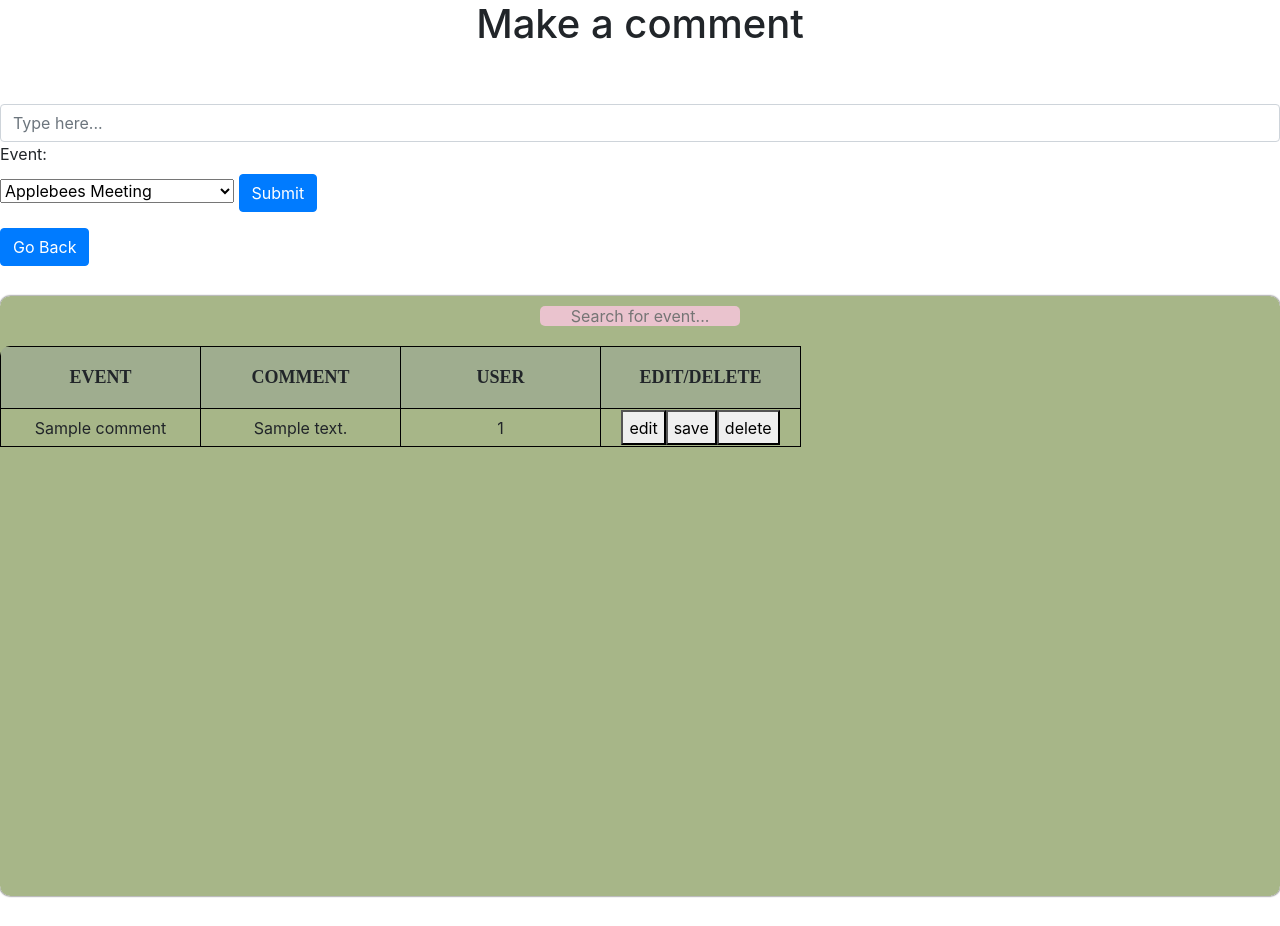
After one commit to GabLikesCoffee/DatabaseConceptsProjectMAMP, a PHP site: page /comment.php in a window 1280 px wide. The commit adds this page. Run offline with PHP 8.4, Linux system fonts and the light colour scheme; a user stored in the database is signed in; tables that the repository leaves empty hold one stand-in row (values such as "Sample post"); a stand-in replaces the project's code that opens the database connection.

Commit message:
Started Comment Page
- Added comment.php, this page has a function to add comments, with a hardcoded event drop down

- Also has a table that holds eventName, comment, userId - there is also an auto incr commentid, hoping to use this for the edit and delete functions

- On homePage, I just deleted a comment, and then added the comment section button

```diff
--- /dev/null
+++ b/comment.php
@@ -0,0 +1,317 @@
+<html>
+
+<head>
+    <link rel="stylesheet" href="https://cdn.jsdelivr.net/npm/bootstrap@4.0.0/dist/css/bootstrap.min.css"
+        integrity="sha384-Gn5384xqQ1aoWXA+058RXPxPg6fy4IWvTNh0E263XmFcJlSAwiGgFAW/dAiS6JXm" crossorigin="anonymous">
+</head>
+
+<body>
+    <center>
+        <h1>Make a comment</h1>
+    </center>
+    <br />
+    <br />
+    <form method="post" name="submit">
+
+        <input required type="text" name="message" class="form-control" placeholder="Type here..."></input>
+
+        <label>Event:</label>
+        <br />
+        <select class="form-select" name="eventName" id='eventName'>
+            <option value="Applebees Meeting">Applebees Meeting</option>
+            <option value="Chess Night">Chess Night</option>
+            <option value="Coconut Appreciation Event">Coconut Appreciation Event</option>
+            <option value="DJ Night">DJ Night</option>
+            <option value="ios Class Registration">ios Class Registration</option>
+
+
+        </select>
+        <button class="btn btn-primary" name="submit">Submit</button>
+
+    </form>
+
+    <a href="homePage.php"><button class="btn btn-primary">Go Back</button></a>
+
+    <div class="record-container" style="overflow-y:auto">
+        <div class="tables">
+            <div class="search-content">
+                <input type="text" id="myInput" class="search-bar" onkeyup='tableSearch()'
+                    placeholder="Search for event...">
+            </div>
+            <div class="content-table" id="contactsTable">
+                <table id="contacts">
+                    <thead>
+                        <tr>
+                            <th>Event</th>
+                            <th>Comment</th>
+                            <th>User</th>
+                            <th>Edit/Delete</th>
+                        </tr>
+                    </thead>
+                    <tbody id="tableInformation"></tbody>
+                </table>
+            </div>
+        </div>
+    </div>
+
+</body>
+
+</html>
+
+
+<?php
+
+    include 'connect.php';
+    session_start();
+
+    //Checks that the user is logged in. If not, redirect to the login screen.
+    if (!$_SESSION['userId']) {
+        header("Location: /DC_Project/login.php");
+    }
+
+    $userId = $_SESSION['userId'];
+
+    // $sqlEvents = "SELECT * FROM Universities UN, Users U WHERE U.userId = '$userId' AND U.university = UN.name";
+    // $result = $conn->query($sqlEvents);
+    // $numExists = $result->num_rows;
+
+    if (isset($_POST['submit']) && !empty($_POST['message'])) {
+
+        $message = $_POST['message'];
+        $eventName = $_POST['eventName'];
+
+        $sql = "INSERT INTO Comments (message, eventName, userId)
+        VALUES ('$message', '$eventName','$userId')";
+            if ($conn->query($sql) === TRUE) {
+                echo "Comment Posted!";
+            } else {
+                echo "Error: " . $sql . "<br>" . $conn->error;
+            }
+    }
+
+
+    $sqlEvents = "SELECT e.commentId, e.message, e.eventName, e.userId From Comments E";
+    $result = $conn->query($sqlEvents);
+    $numExists = $result->num_rows;
+
+    if ($numExists > 0) {
+        // output data of each row
+
+        // start of the table
+        echo "
+            <script type=\"text/javascript\">
+                let insertTable = '<table border=1>';
+            </script>
+        ";
+
+    while ($row = $result->fetch_assoc()) {
+
+        echo "
+            <script type=\"text/javascript\">
+                insertTable += '<tr>'
+
+                insertTable += '<td>$row[eventName]</td>';
+                insertTable += '<td>$row[message]</td>';
+                insertTable += '<td>$row[userId]</td>';
+                insertTable += '<td>' +
+                    \"<button type='button' style='height:35px;width:35px id='edit-btn' onclick='editComment($row[commentId])'>edit</button>\" +
+                    \"<button type='button' style='height:35px;width:35px id='save-btn' onclick='saveComment($row[commentId])'>save</button>\" +
+                    \"<button type='button' style='height:35px;width:35px id='del-btn' onclick='deleteComment($row[commentId])'>delete</button>\" +
+                '</td>';
+
+                insertTable += '</tr>';
+
+            </script>
+        ";
+    }
+
+    // end of table
+    echo "
+        <script type=\"text/javascript\">
+            insertTable += '</table>';
+            document.getElementById('tableInformation').innerHTML = insertTable;
+
+
+        </script>
+        ";
+
+
+    } else {
+    echo "0 results";
+    }
+
+
+    $conn->close();
+
+?>
+
+<script type=text/javascript>
+    function tableSearch()
+    {
+        let input, filter, table, tr, td, txtValue;
+
+
+        input = document.getElementById('myInput');
+        filter = input.value.toUpperCase();
+        table = document.getElementById('contacts');
+        tr = table.getElementsByTagName('tr');
+
+        for (let i = 0; i < tr.length; i++)
+        {
+            td = tr[i].getElementsByTagName('td')[0];
+            if (td)
+            {
+                txtValue = td.textContent || td.innerText;
+                if (txtValue.toUpperCase().indexOf(filter) > -1)
+                {
+                    tr[i].style.display = '';
+                } else
+                {
+                    tr[i].style.display = 'none';
+                }
+            }
+        }
+    }
+
+        function deleteComment(commentId)
+        {
+            let check = confirm('Are you sure you want to delete this comment?');
+            if (check === true) {
+                $sql = "DELETE FROM Comments WHERE commentId = $commentId";
+            }
+        }
+        </script>
+
+
+</script>
+
+
+<style>
+    body {
+            background-color: white;
+        }
+
+        .record-container {
+            border-radius: 10px;
+            height: 600px;
+            margin: 30px 0;
+            box-shadow: 0px 0px 3px 0px rgba(1, 0, 1, 1);
+            -webkit-box-shadow: 0px 0px 2px 0px rgba(1, 0, 1, 1);
+            /* color: rgb(65 54 54); */
+        }
+
+        .tables {
+            width: 100%;
+            height: 100%;
+            table-layout: fixed;
+            -moz-border-radius: 5px;
+            -webkit-border-radius: 5px;
+            border-radius: 5px;
+            border-radius: 10px;
+            background-color: #A7B688;
+        }
+
+        table {
+            border: 1;
+            background-color: #A7B688;
+
+        }
+
+        .content-table {
+            height: 460px;
+            overflow-x: auto;
+            margin-top: 0px;
+            border-radius: 10px;
+        }
+
+        #welcome-text {
+            text-align: center;
+            padding-bottom: 10px;
+        }
+
+        #contacts td {
+            border: .5px solid rgb(0, 0, 0);
+            text-decoration: none;
+            text-align: center;
+
+        }
+
+        #contacts th {
+            border: .5px solid rgb(0, 0, 0);
+            text-decoration: none;
+
+        }
+
+        #contacts th {
+            padding: 20px 15px;
+            font-family: 'Karla';
+            font-size: 18px;
+            font-weight: bold;
+            background-color: #9fad8f;
+            ;
+            text-transform: uppercase;
+            width: 200px;
+            text-align: center;
+
+        }
+
+        .head-bar {
+            display: flex;
+            flex-direction: column;
+            align-items: center;
+        }
+
+        .event-header {
+            text-align: center;
+            font-family: 'Trebuchet MS', 'Lucida Sans Unicode', 'Lucida Grande', 'Lucida Sans', Arial, sans-serif;
+        }
+
+        .logout-btn {
+            width: 160px;
+            font-size: 15px;
+            font-weight: 500;
+            font-family: inherit;
+            padding: 10px;
+            border: 3px solid rgb(0, 0, 0);
+            border-radius: 25px;
+            color: #fff;
+            background-color: #eac3ce;
+            cursor: pointer;
+            opacity: 0.8;
+            transition: all 0.5s ease;
+            outline: none;
+            text-decoration: none;
+
+        }
+
+        button:visited {
+            text-decoration: none;
+        }
+
+        a {
+            text-decoration: none;
+        }
+
+        a:visited {
+            text-decoration: none;
+        }
+
+        .search-content {
+            display: flex;
+            justify-content: center;
+            min-width: 150px;
+            padding-bottom: 20px;
+            padding-top: 10px;
+        }
+
+        .search-bar {
+            border: 1px #000;
+            border-radius: 5px;
+            height: 20px;
+            width: 200px;
+            padding: 5px 25x 5px 25px;
+            outline: 0;
+            background-color: #eac3ce;
+            text-align: center;
+        }
+</style>
```
Also changed, not shown: SQL Tester/gabbysSQL.sql (+12 -0 lines), homePage.php (+8 -1 lines).
